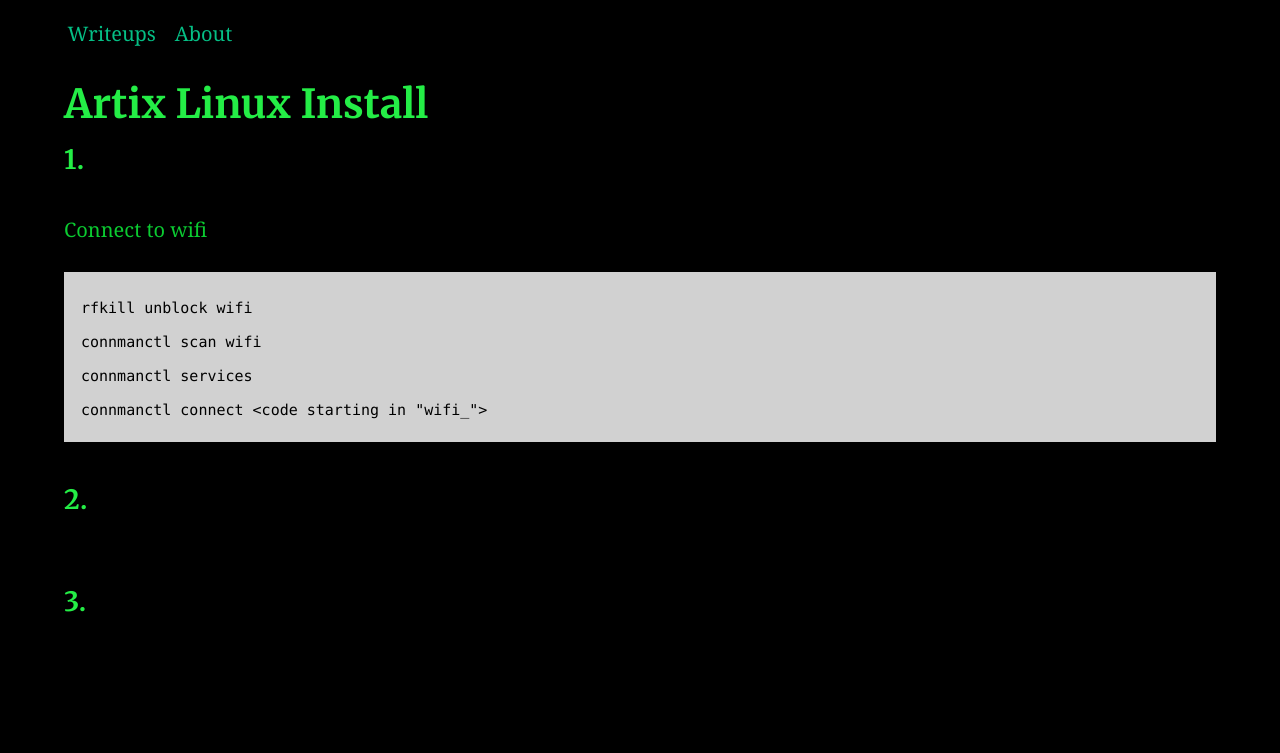
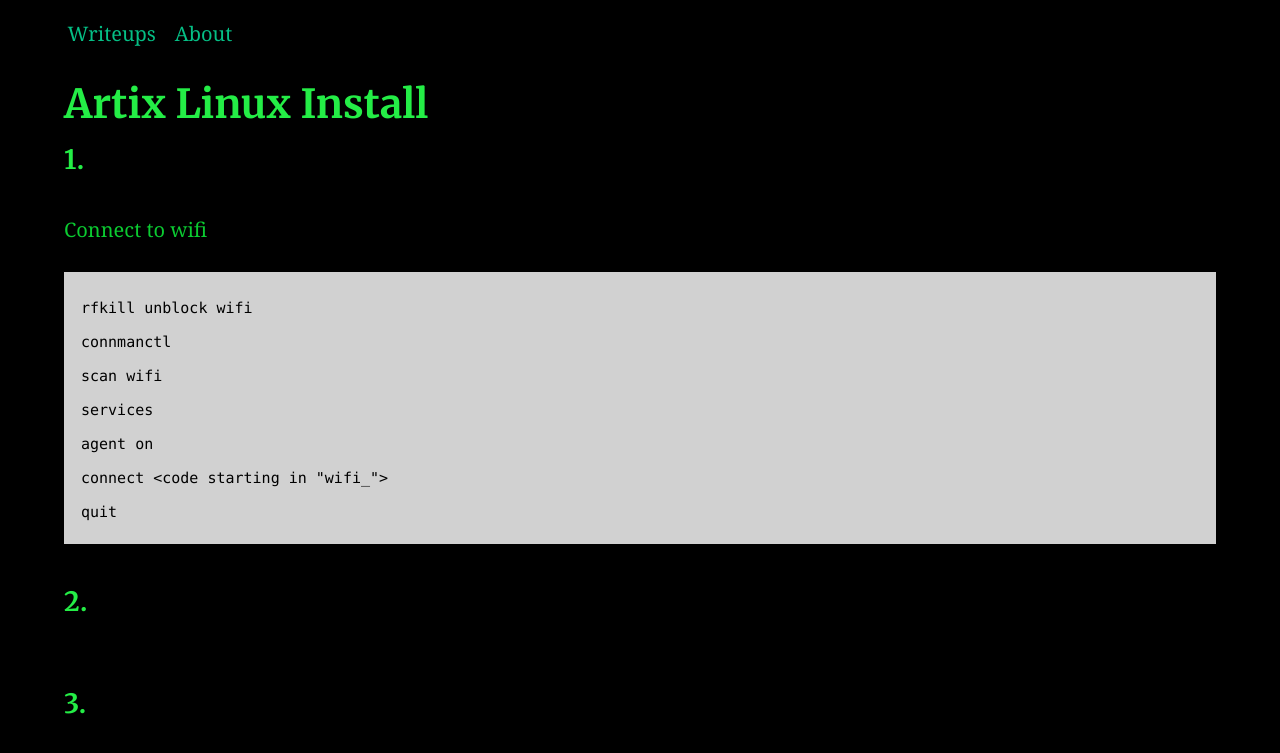
Before and after one commit to AC01010/Connor-McCartney.github.io, a Jekyll site: the page built from _posts/2015-07-27-artix.md, in a window 1280 px wide. Shown: the top 753 px of the page. Built offline with Jekyll 4.4.1, drawn with Linux system fonts in a browser that asks for light colours.

Commit message:
Update 2015-07-27-artix.md

````diff
--- a/_posts/2015-07-27-artix.md
+++ b/_posts/2015-07-27-artix.md
@@ -12,9 +12,12 @@ Connect to wifi
 
 ```
 rfkill unblock wifi
-connmanctl scan wifi
-connmanctl services
-connmanctl connect <code starting in "wifi_">
+connmanctl
+scan wifi
+services
+agent on
+connect <code starting in "wifi_">
+quit
 ```
 
 #### 2.
````
